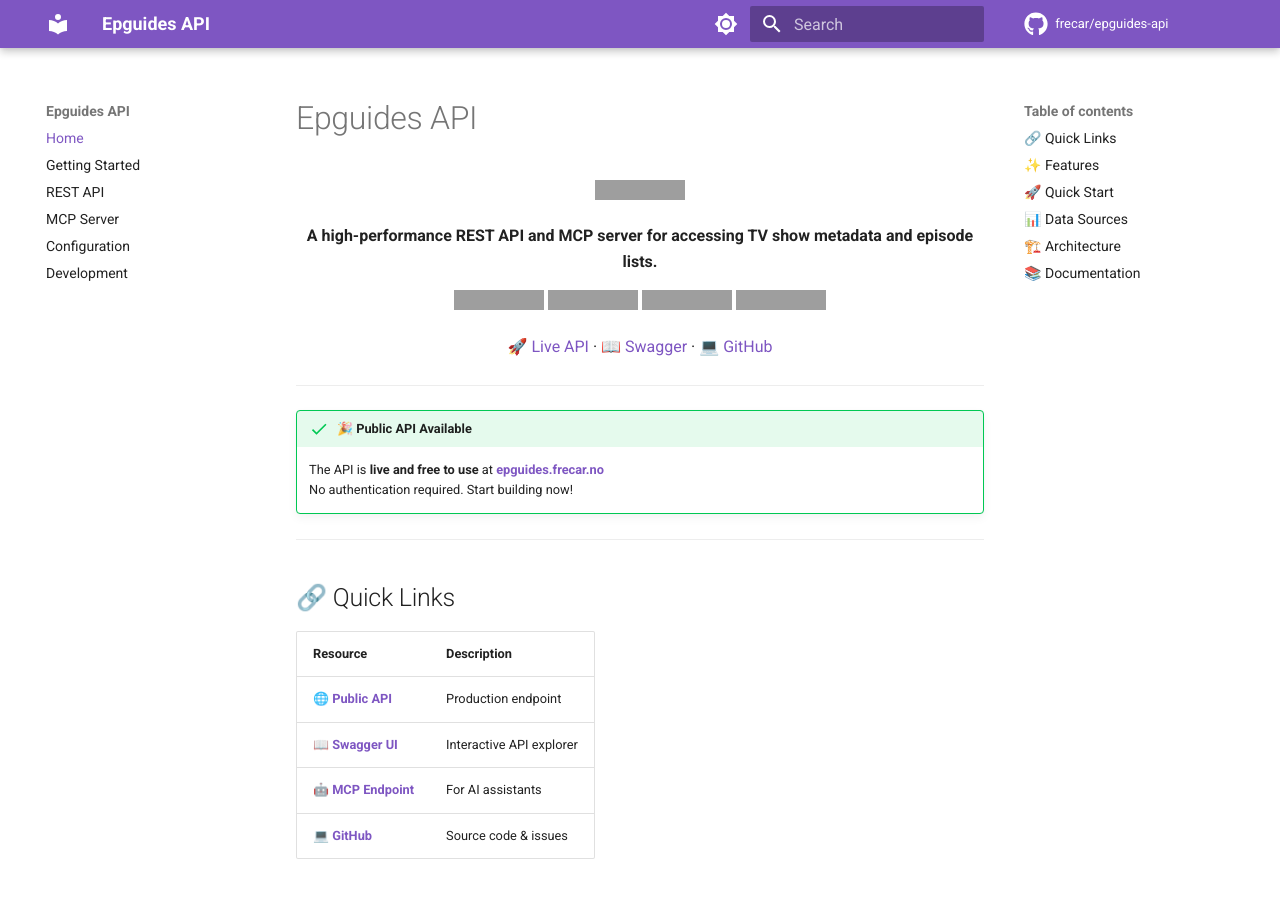
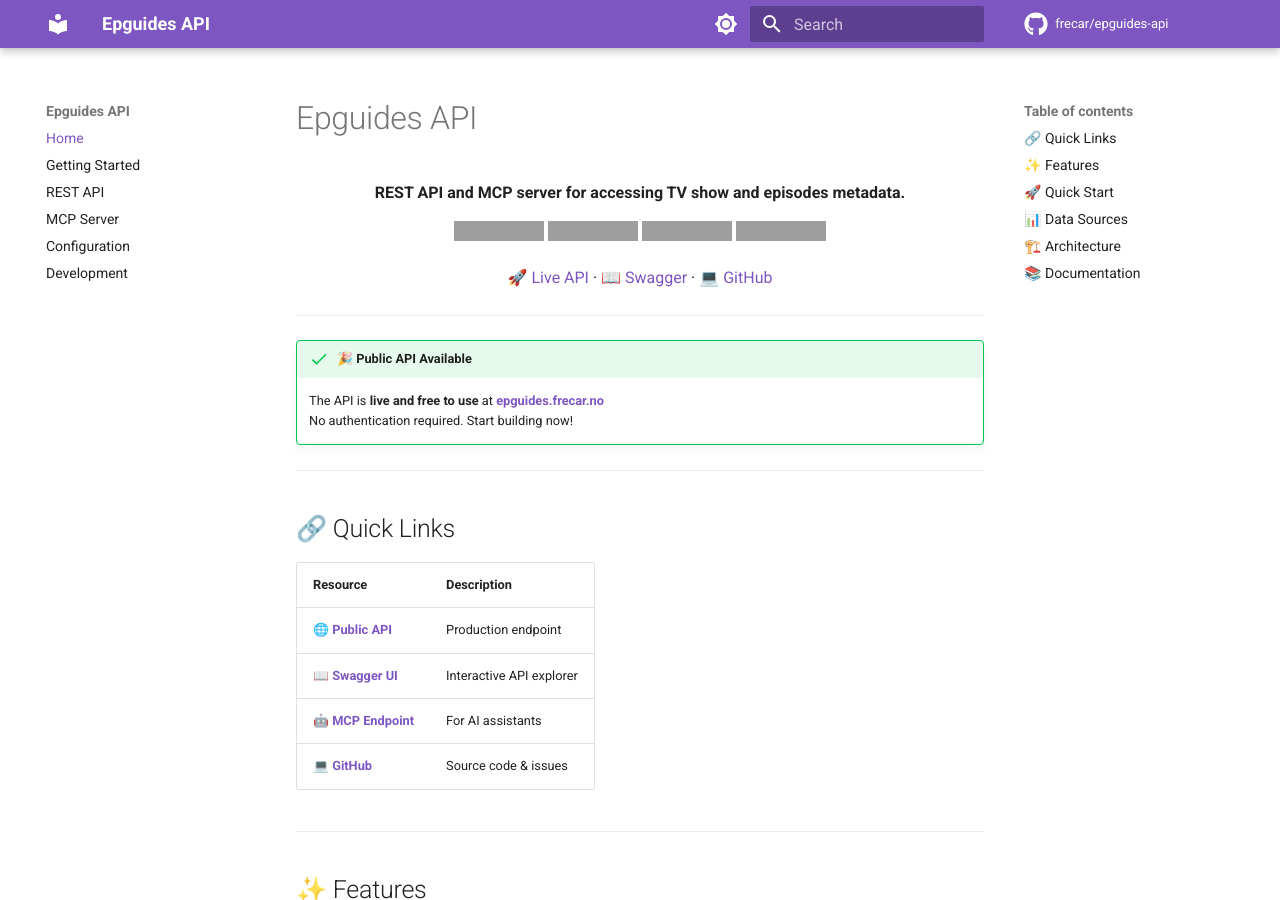
Before and after one commit to frecar/epguides-api, an MkDocs documentation site: the page built from docs/index.md, in a window 1280 px wide and 900 px high. Built offline with MkDocs 1.6.1 and Material for MkDocs 9.7.7, drawn with Linux system fonts in a browser that asks for light colours; comment, search, counter and statistics services are not loaded; grey boxes are pictures that could not be loaded.

Commit message:
docs: simplify index.md landing page
- Removed TV show API badge image
- Simplified description to focus on core functionality
- Maintained centered alignment and strong emphasis on API features
- Reduced file size by removing unnecessary HTML elements

```diff
--- a/docs/index.md
+++ b/docs/index.md
@@ -1,11 +1,7 @@
 # Epguides API
 
 <p align="center">
-  <img src="https://img.shields.io/badge/📺-TV_Show_API-purple?style=for-the-badge" alt="TV Show API">
-</p>
-
-<p align="center">
-  <strong>A high-performance REST API and MCP server for accessing TV show metadata and episode lists.</strong>
+  <strong>REST API and MCP server for accessing TV show and episodes metadata.</strong>
 </p>
 
 <p align="center">
```
